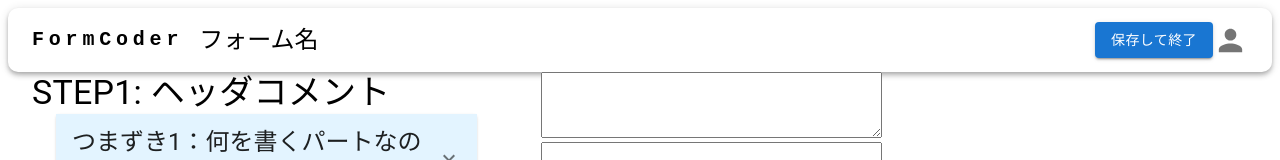
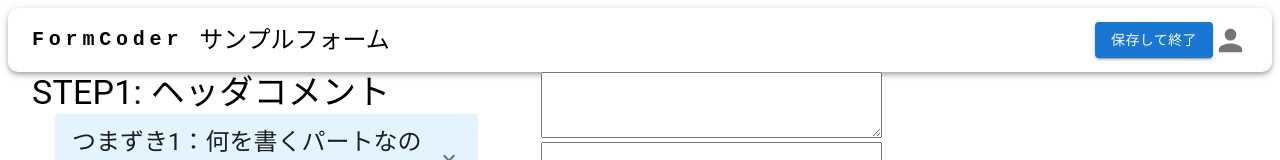
Before and after one commit to KHashimoto3/FormCoder_FRONT, a React (Vite) app: page /form in a window 1280 px wide. Shown: the top 160 px of the page. Built offline with nearby package versions, Linux system fonts and the light colour scheme.

Commit message:
TitleBarに、formNameのpropsを追加した。

```diff
--- a/src/App.tsx
+++ b/src/App.tsx
@@ -7,19 +7,19 @@ function App() {
   return (
     <BrowserRouter>
       <Route exact path="/">
-        <TitleBar barType="nomal" />
+        <TitleBar barType="nomal" formName="" />
         <TopPage />
       </Route>
       <Route path="/learn">
-        <TitleBar barType="nomal" />
+        <TitleBar barType="nomal" formName="" />
         <p>学習ページがきます。</p>
       </Route>
       <Route path="/form">
-        <TitleBar barType="form" />
+        <TitleBar barType="form" formName="サンプルフォーム" />
         <FormPage />
       </Route>
       <Route path="/testTitle">
-        <TitleBar barType="nomal" />
+        <TitleBar barType="nomal" formName="" />
       </Route>
     </BrowserRouter>
   );
--- a/src/components/common/TitleBar.tsx
+++ b/src/components/common/TitleBar.tsx
@@ -18,10 +18,12 @@ const settings = ["私の成績", "アカウント設定", "ログアウト"];
 
 type Props = {
   barType: string;
+  formName: string;
 };
 
 export const TitleBar = (props: Props) => {
   const barType = props.barType;
+  const formName = props.formName;
   const [anchorElNav] = useState<null | HTMLElement>(null);
   const [anchorElUser, setAnchorElUser] = useState<null | HTMLElement>(null);
 
@@ -185,7 +187,7 @@ export const TitleBar = (props: Props) => {
 
             <Box sx={{ flexGrow: 1, display: { xs: "none", md: "flex" } }}>
               <Typography variant="h5" sx={{ color: "#000" }}>
-                フォーム名
+                {formName}
               </Typography>
             </Box>
 
```
